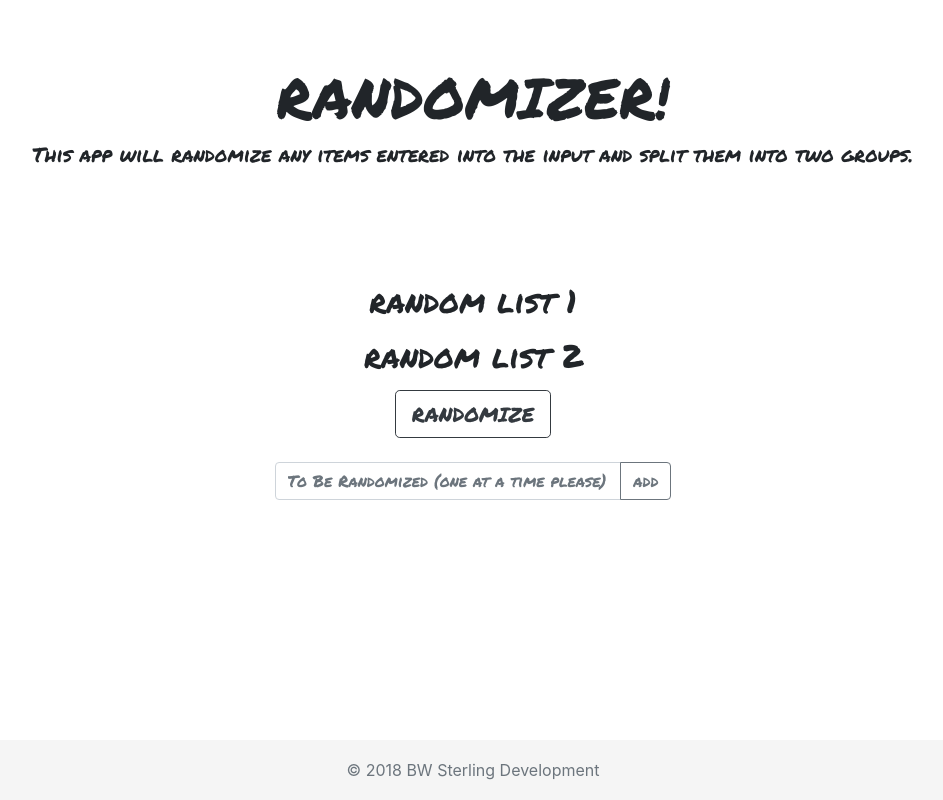
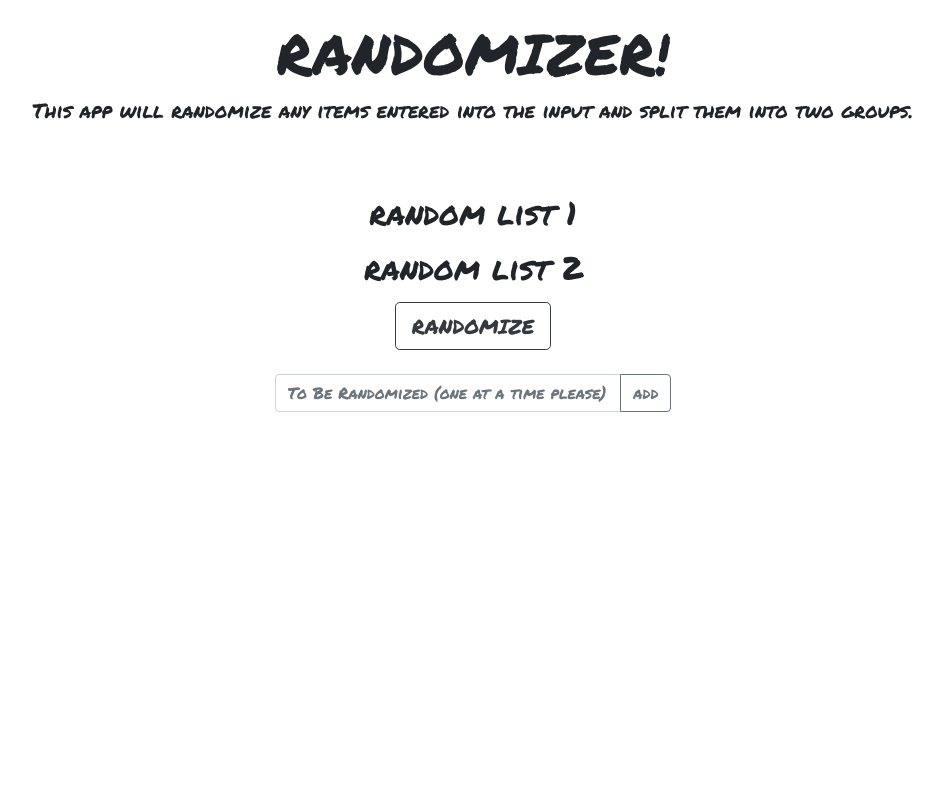
Before and after one commit to b-withers/randomizer, a plain HTML site: page index.html in a window 1280 px wide. Shown: the whole page, without its empty margins (167-1110 px from the left). Drawn offline with nearby package versions, Linux system fonts and the light colour scheme.

Commit message:
jumbotron changes

```diff
--- a/assets/css/style.css
+++ b/assets/css/style.css
@@ -1,16 +1,5 @@
 @import url('https://fonts.googleapis.com/css?family=Permanent+Marker');
 
-
-.footer {
-	text-align: center;
-  position: fixed;
-  bottom: 0;
-  width: 100%;
-  /* Set the fixed height of the footer here */
-  height: 60px;
-  line-height: 60px; /* Vertically center the text there */
-  background-color: #f5f5f5;
-}
 
 .jumbotron{
 	font-family: 'Permanent Marker', cursive;
@@ -18,6 +7,7 @@
 	background-repeat: no-repeat;
 	background-color: white;
 	background-size: 12%;
+	padding: 20px;
 }
 
 .text{
--- a/index.html
+++ b/index.html
@@ -15,7 +15,6 @@
 <html>
 <body>
 
-
 		<div class="jumbotron jumbotron-fluid text-center">
 				<div class="container">
 					<h1 class="display-4">RANDOMIZER!</h1>
@@ -27,7 +26,7 @@
 	<h1 id="text2" class="text2">RANDOMIZED!</h1>
 		<h2 class="text">random list 1</h2><p class="text1" id="studentsOne"></p>
 		<h2 class="text">random list 2</h2><p class="text1" id="studentsTwo"></p>
-			<button class=" text btn btn-outline-dark btn-lg" onclick="randominze()">RANDOMIZE</button>
+			<button class="text btn btn-outline-dark btn-lg" onclick="randominze()">RANDOMIZE</button>
 </div>
 
 
@@ -44,14 +43,6 @@
 	</div>
 
 
-
-<footer class="col-sm-12 footer">
-			<span class="text-muted text-center">&copy; 2018 BW Sterling Development</span>
-	</footer>
-
-
-
-
 <script src="https://code.jquery.com/jquery-3.3.1.slim.min.js" integrity="sha384-q8i/X+965DzO0rT7abK41JStQIAqVgRVzpbzo5smXKp4YfRvH+8abtTE1Pi6jizo" crossorigin="anonymous"></script>
 <script src="https://cdnjs.cloudflare.com/ajax/libs/popper.js/1.14.3/umd/popper.min.js" integrity="sha384-ZMP7rVo3mIykV+2+9J3UJ46jBk0WLaUAdn689aCwoqbBJiSnjAK/l8WvCWPIPm49" crossorigin="anonymous"></script>
 <script src="https://stackpath.bootstrapcdn.com/bootstrap/4.1.3/js/bootstrap.min.js" integrity="sha384-ChfqqxuZUCnJSK3+MXmPNIyE6ZbWh2IMqE241rYiqJxyMiZ6OW/JmZQ5stwEULTy" crossorigin="anonymous"></script>
```
